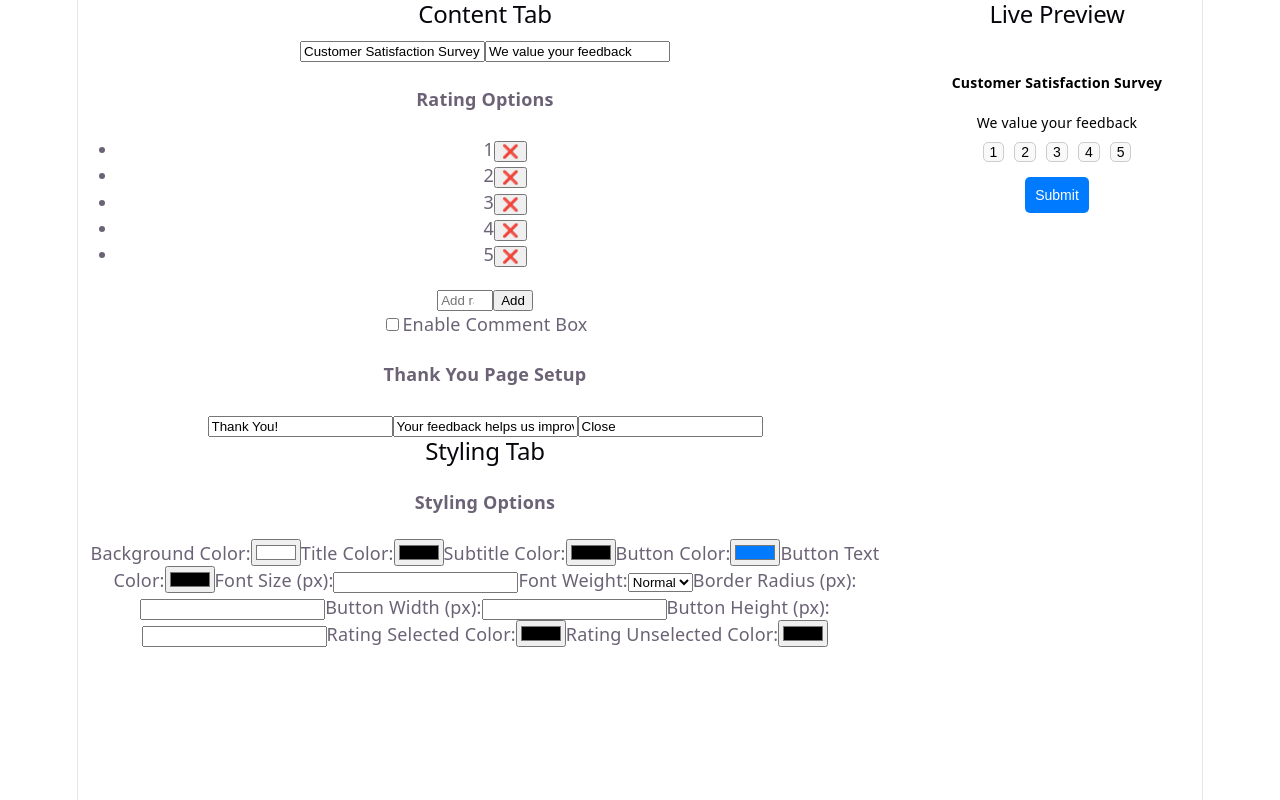
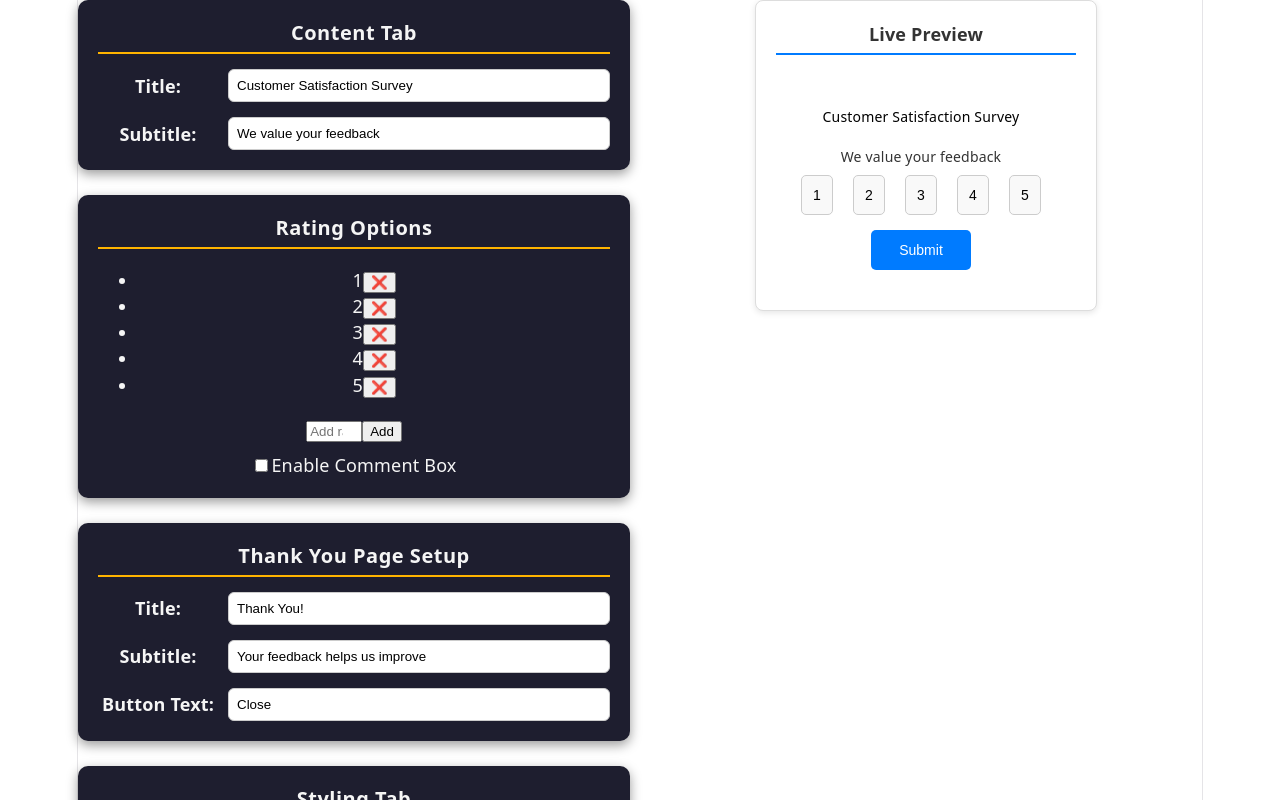
Before and after one commit to codesage9/Customer_Satisfaction_CSAT, a React (Vite) app: page / in a window 1280 px wide. Shown: the top 800 px of the page. Built offline with nearby package versions, Linux system fonts and the light colour scheme.

Commit message:
Changed Styling of the whole page

```diff
--- a/src/App.jsx
+++ b/src/App.jsx
@@ -1,10 +1,10 @@
 import { useState } from "react";
 import ContentTab from "./components/ContentTab";
+import RatingOptions from "./components/RatingOptions";
+import ThankYouPage from "./components/ThankYouPage";
 import StylingTab from "./components/StylingTab";
 import Preview from "./components/Preview";
-import RatingOptions from "./components/RatingOptions";
-import CommentBox from "./components/CommentBox";
-import ThankYouPage from "./components/ThankYouPage";
+import SectionBox from "./components/SectionBox";   // ✅ import
 
 function App() {
   const [content, setContent] = useState({
@@ -16,43 +16,86 @@ function App() {
     bgColor: "#ffffff",
     textColor: "#000000",
     buttonColor: "#007bff",
+    buttonTextColor: "#ffffff",
+    titleColor: "#000000",
+    subtitleColor: "#333333",
+    fontSize: 14,
+    fontWeight: "normal",
+    borderRadius: 5,
+    buttonWidth: 100,
+    buttonHeight: 40,
+    ratingSelectedColor: "#007bff",
+    ratingUnselectedColor: "#f9f9f9",
   });
 
   const [ratings, setRatings] = useState(["1", "2", "3", "4", "5"]);
-
-
   const [showComment, setShowComment] = useState(false);
   const [comment, setComment] = useState("");
-
   const [thankYou, setThankYou] = useState({
     title: "Thank You!",
-  subtitle: "Your feedback helps us improve.",
+    subtitle: "Your feedback helps us improve",
     buttonText: "Close",
   });
 
   return (
-    <div style={{ display: "flex", gap: "20px" }}>
-      <div>
-        <h2>Content Tab</h2>
+    <div style={{ display: "flex", gap: "20px", alignItems: "flex-start" }}>
+      {/* Left side: stacked boxes */}
+      <div style={{ flex: 1 }}>
+        <SectionBox title="Content Tab">
           <ContentTab content={content} setContent={setContent} />
+        </SectionBox>
 
+        <SectionBox title="Rating Options">
           <RatingOptions ratings={ratings} setRatings={setRatings} />
+          <div style={{ marginTop: "10px" }}>
+            <label>
+              <input
+                type="checkbox"
+                checked={showComment}
+                onChange={(e) => setShowComment(e.target.checked)}
+              />
+              Enable Comment Box
+            </label>
+          </div>
+        </SectionBox>
 
-        <CommentBox
-          showComment={showComment}
-          setShowComment={setShowComment}
-          comment={comment}
-          setComment={setComment}
-        />
+        <SectionBox title="Thank You Page Setup">
+          <ThankYouPage thankYou={thankYou} setThankYou={setThankYou} />
+        </SectionBox>
 
-        <ThankYouPage thankYou={thankYou} setThankYou={setThankYou} />
-
-        <h2>Styling Tab</h2>
+        <SectionBox title="Styling Tab">
           <StylingTab style={style} setStyle={setStyle} />
+        </SectionBox>
       </div>
 
-      <div>
-        <h2>Live Preview</h2>
+      {/* Right side: Live Preview */}
+  <div style={{ flex: 1 }}>
+    <div
+      style={{
+        border: "1px solid #ddd",
+        borderRadius: "8px",
+        padding: "20px",
+        backgroundColor: "#fff",
+        boxShadow: "0 2px 6px rgba(0,0,0,0.1)",
+        maxWidth: "300px",
+        margin: "0 auto",
+      }}
+    >
+      <h3
+        style={{
+          marginTop: 0,
+          marginBottom: "15px",
+          fontSize: "18px",
+          fontWeight: "600",
+          color: "#333",
+          borderBottom: "2px solid #007bff",
+          paddingBottom: "6px",
+          textAlign: "center",
+        }}
+      >
+        Live Preview
+      </h3>
+
       <Preview
         content={content}
         style={style}
@@ -63,6 +106,7 @@ function App() {
       />
     </div>
   </div>
+</div>
   );
 }
 
--- a/src/components/ContentTab.jsx
+++ b/src/components/ContentTab.jsx
@@ -1,18 +1,47 @@
 function ContentTab({ content, setContent }) {
   return (
-    <div>
+    <div
+      style={{
+        display: "flex",
+        flexDirection: "column", // stack rows vertically
+        gap: "15px",             // spacing between rows
+      }}
+    >
+      {/* Title row */}
+      <div style={{ display: "flex", alignItems: "center", gap: "10px" }}>
+        <label style={{ flex: "0 0 120px", fontWeight: "600" }}>Title:</label>
         <input
           type="text"
           value={content.title}
-        onChange={(e) => setContent({ ...content, title: e.target.value })}
-        placeholder="Enter title"
+          onChange={(e) =>
+            setContent({ ...content, title: e.target.value })
+          }
+          style={{
+            flex: 1,
+            padding: "8px",
+            borderRadius: "6px",
+            border: "1px solid #ccc",
+          }}
         />
+      </div>
+
+      {/* Subtitle row */}
+      <div style={{ display: "flex", alignItems: "center", gap: "10px" }}>
+        <label style={{ flex: "0 0 120px", fontWeight: "600" }}>Subtitle:</label>
         <input
           type="text"
           value={content.subtitle}
-        onChange={(e) => setContent({ ...content, subtitle: e.target.value })}
-        placeholder="Enter subtitle"
+          onChange={(e) =>
+            setContent({ ...content, subtitle: e.target.value })
+          }
+          style={{
+            flex: 1,
+            padding: "8px",
+            borderRadius: "6px",
+            border: "1px solid #ccc",
+          }}
         />
+      </div>
     </div>
   );
 }
--- a/src/components/Preview.jsx
+++ b/src/components/Preview.jsx
@@ -53,7 +53,14 @@ function Preview({ content, style, ratings, showComment, comment, thankYou }) {
     {content.subtitle}
   </p>
 
-  <div style={{ marginBottom: "10px" }}>
+  <div
+  style={{
+    display: "flex",          // put children in a row
+    justifyContent: "center", // center them horizontally
+    gap: "10px",              // spacing between buttons
+    marginBottom: "10px",
+  }}
+>
     {ratings.map((r, i) => (
       <button
         key={i}
--- a/src/components/RatingOptions.jsx
+++ b/src/components/RatingOptions.jsx
@@ -39,7 +39,6 @@ function RatingOptions({ ratings, setRatings }) {
 
   return (
     <div>
-      <h4>Rating Options</h4>
       <ul>
         {ratings.map((option, index) => (
           <li key={index}>
--- /dev/null
+++ b/src/components/SectionBox.jsx
@@ -0,0 +1,33 @@
+function SectionBox({ title, children }) {
+  return (
+    <div
+      style={{
+        borderRadius: "10px",
+        marginBottom: "25px",
+        backgroundColor: "#1e1e2f", // dark card background
+        color: "#f5f5f5",           // light text for readability
+        boxShadow: "0 4px 12px rgba(0,0,0,0.4)",
+        padding: "20px",
+      }}
+    >
+      <h3
+        style={{
+          marginTop: 0,
+          marginBottom: "15px",
+          fontSize: "20px",
+          fontWeight: "700",
+          color: "#f5f5f5", // heading text stays light
+          borderBottom: "2px solid #ffb400", // underline accent
+          paddingBottom: "6px",
+          letterSpacing: "0.5px",
+        }}
+      >
+        {title}
+      </h3>
+
+      {children}
+    </div>
+  );
+}
+
+export default SectionBox;
--- a/src/components/StylingTab.jsx
+++ b/src/components/StylingTab.jsx
@@ -1,110 +1,149 @@
 function StylingTab({ style, setStyle }) {
+  const rowStyle = {
+    display: "flex",
+    alignItems: "center",
+    justifyContent: "space-between",
+    marginBottom: "12px",
+  };
+
+  const labelStyle = {
+    flex: "1",
+    marginRight: "10px",
+  };
+
+  const inputStyle = {
+    width: "100px",
+  };
+
   return (
-    <div>
-      <h4>Styling Options</h4>
+    <div style={{ padding: "10px" }}>
 
-      {/* Background Color */}
-      <label>Background Color:</label>
+      <div style={rowStyle}>
+        <label style={labelStyle}>Background Color:</label>
         <input
           type="color"
           value={style.bgColor}
           onChange={(e) => setStyle({ ...style, bgColor: e.target.value })}
+          style={inputStyle}
         />
+      </div>
 
-      {/* Title Color */}
-      <label>Title Color:</label>
+      <div style={rowStyle}>
+        <label style={labelStyle}>Title Color:</label>
         <input
           type="color"
           value={style.titleColor}
           onChange={(e) => setStyle({ ...style, titleColor: e.target.value })}
+          style={inputStyle}
         />
+      </div>
 
-      {/* Subtitle Color */}
-      <label>Subtitle Color:</label>
+      <div style={rowStyle}>
+        <label style={labelStyle}>Subtitle Color:</label>
         <input
           type="color"
           value={style.subtitleColor}
           onChange={(e) => setStyle({ ...style, subtitleColor: e.target.value })}
+          style={inputStyle}
         />
+      </div>
 
-      {/* Button Color */}
-      <label>Button Color:</label>
+      <div style={rowStyle}>
+        <label style={labelStyle}>Button Color:</label>
         <input
           type="color"
           value={style.buttonColor}
           onChange={(e) => setStyle({ ...style, buttonColor: e.target.value })}
+          style={inputStyle}
         />
+      </div>
 
-      {/* Button Text Color */}
-      <label>Button Text Color:</label>
+      <div style={rowStyle}>
+        <label style={labelStyle}>Button Text Color:</label>
         <input
           type="color"
           value={style.buttonTextColor}
           onChange={(e) => setStyle({ ...style, buttonTextColor: e.target.value })}
+          style={inputStyle}
         />
+      </div>
 
-      {/* Font Size */}
-      <label>Font Size (px):</label>
+      <div style={rowStyle}>
+        <label style={labelStyle}>Font Size (px):</label>
         <input
           type="number"
           value={style.fontSize}
           onChange={(e) => setStyle({ ...style, fontSize: e.target.value })}
+          style={inputStyle}
         />
+      </div>
 
-      {/* Font Weight */}
-      <label>Font Weight:</label>
+      <div style={rowStyle}>
+        <label style={labelStyle}>Font Weight:</label>
         <select
           value={style.fontWeight}
           onChange={(e) => setStyle({ ...style, fontWeight: e.target.value })}
+          style={inputStyle}
         >
           <option value="normal">Normal</option>
           <option value="bold">Bold</option>
           <option value="lighter">Lighter</option>
         </select>
+      </div>
 
-      {/* Border Radius */}
-      <label>Border Radius (px):</label>
+      <div style={rowStyle}>
+        <label style={labelStyle}>Border Radius (px):</label>
         <input
           type="number"
           value={style.borderRadius}
           onChange={(e) => setStyle({ ...style, borderRadius: e.target.value })}
+          style={inputStyle}
         />
+      </div>
 
-      {/* Button Width */}
-      <label>Button Width (px):</label>
+      <div style={rowStyle}>
+        <label style={labelStyle}>Button Width (px):</label>
         <input
           type="number"
           value={style.buttonWidth}
           onChange={(e) => setStyle({ ...style, buttonWidth: e.target.value })}
+          style={inputStyle}
         />
+      </div>
 
-      {/* Button Height */}
-      <label>Button Height (px):</label>
+      <div style={rowStyle}>
+        <label style={labelStyle}>Button Height (px):</label>
         <input
           type="number"
           value={style.buttonHeight}
           onChange={(e) => setStyle({ ...style, buttonHeight: e.target.value })}
+          style={inputStyle}
         />
+      </div>
 
-      {/* Rating Selected Color */}
-      <label>Rating Selected Color:</label>
+      <div style={rowStyle}>
+        <label style={labelStyle}>Rating Selected Color:</label>
         <input
           type="color"
           value={style.ratingSelectedColor}
           onChange={(e) =>
             setStyle({ ...style, ratingSelectedColor: e.target.value })
           }
+          style={inputStyle}
         />
+      </div>
 
-      {/* Rating Unselected Color */}
-      <label>Rating Unselected Color:</label>
+      <div style={rowStyle}>
+        <label style={labelStyle}>Rating Unselected Color:</label>
         <input
           type="color"
           value={style.ratingUnselectedColor}
           onChange={(e) =>
             setStyle({ ...style, ratingUnselectedColor: e.target.value })
           }
+          style={inputStyle}
         />
+      </div>
     </div>
   );
 }
--- a/src/components/ThankYouPage.jsx
+++ b/src/components/ThankYouPage.jsx
@@ -1,25 +1,65 @@
 function ThankYouPage({ thankYou, setThankYou }) {
   return (
-    <div>
-      <h4>Thank You Page Setup</h4>
+    <div
+      style={{
+        display: "flex",
+        flexDirection: "column", // stack rows vertically
+        gap: "15px",             // spacing between rows
+      }}
+    >
+      {/* Title row */}
+      <div style={{ display: "flex", alignItems: "center", gap: "10px" }}>
+        <label style={{ flex: "0 0 120px", fontWeight: "600" }}>Title:</label>
         <input
           type="text"
           value={thankYou.title}
-        onChange={(e) => setThankYou({ ...thankYou, title: e.target.value })}
-        placeholder="Thank You Title"
+          onChange={(e) =>
+            setThankYou({ ...thankYou, title: e.target.value })
+          }
+          style={{
+            flex: 1,
+            padding: "8px",
+            borderRadius: "6px",
+            border: "1px solid #ccc",
+          }}
         />
+      </div>
+
+      {/* Subtitle row */}
+      <div style={{ display: "flex", alignItems: "center", gap: "10px" }}>
+        <label style={{ flex: "0 0 120px", fontWeight: "600" }}>Subtitle:</label>
         <input
           type="text"
           value={thankYou.subtitle}
-        onChange={(e) => setThankYou({ ...thankYou, subtitle: e.target.value })}
-        placeholder="Thank You Subtitle"
+          onChange={(e) =>
+            setThankYou({ ...thankYou, subtitle: e.target.value })
+          }
+          style={{
+            flex: 1,
+            padding: "8px",
+            borderRadius: "6px",
+            border: "1px solid #ccc",
+          }}
         />
+      </div>
+
+      {/* Button Text row */}
+      <div style={{ display: "flex", alignItems: "center", gap: "10px" }}>
+        <label style={{ flex: "0 0 120px", fontWeight: "600" }}>Button Text:</label>
         <input
           type="text"
           value={thankYou.buttonText}
-        onChange={(e) => setThankYou({ ...thankYou, buttonText: e.target.value })}
-        placeholder="Button Text"
+          onChange={(e) =>
+            setThankYou({ ...thankYou, buttonText: e.target.value })
+          }
+          style={{
+            flex: 1,
+            padding: "8px",
+            borderRadius: "6px",
+            border: "1px solid #ccc",
+          }}
         />
+      </div>
     </div>
   );
 }
```
Lines whose indentation alone changed are shown as unchanged.
